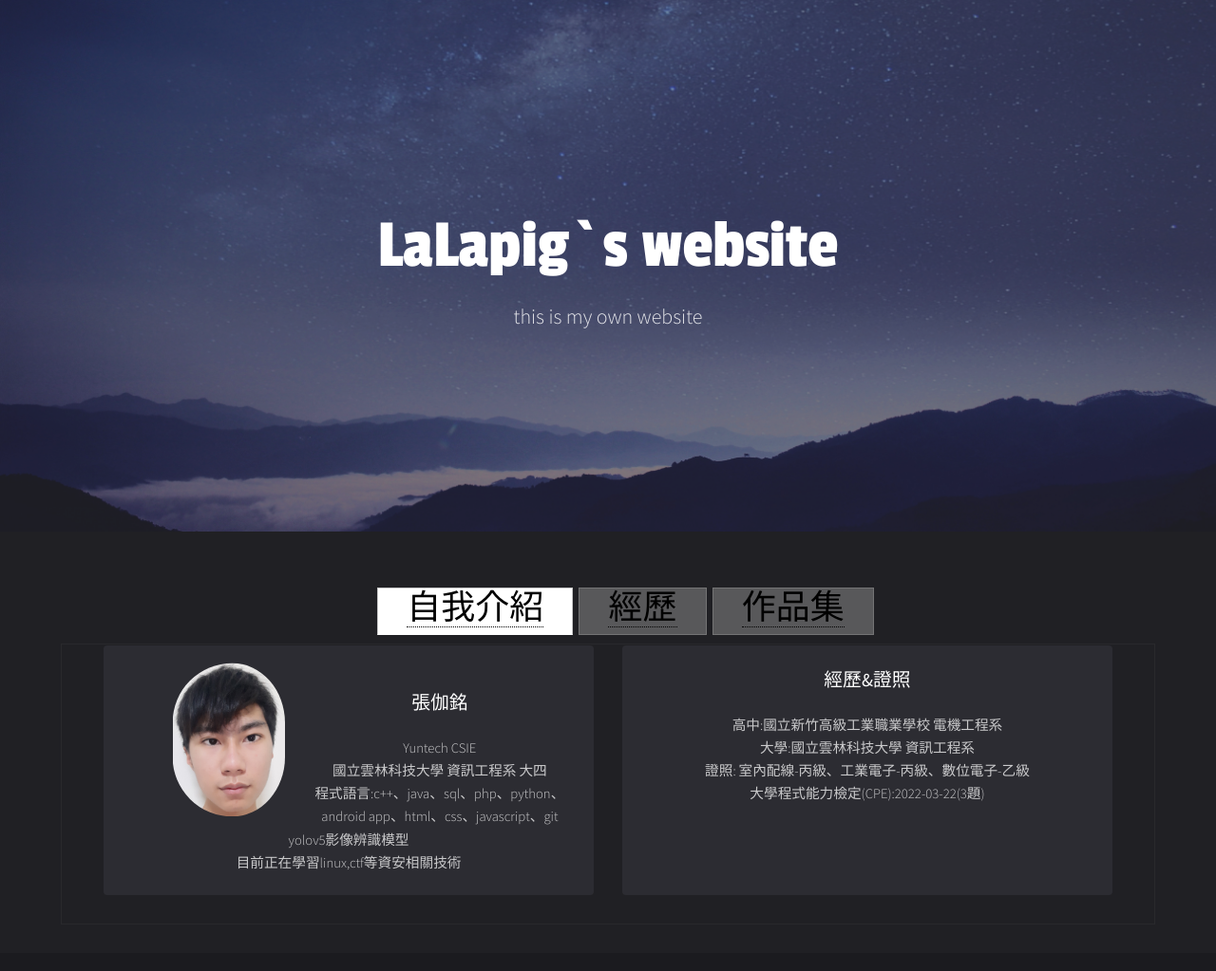
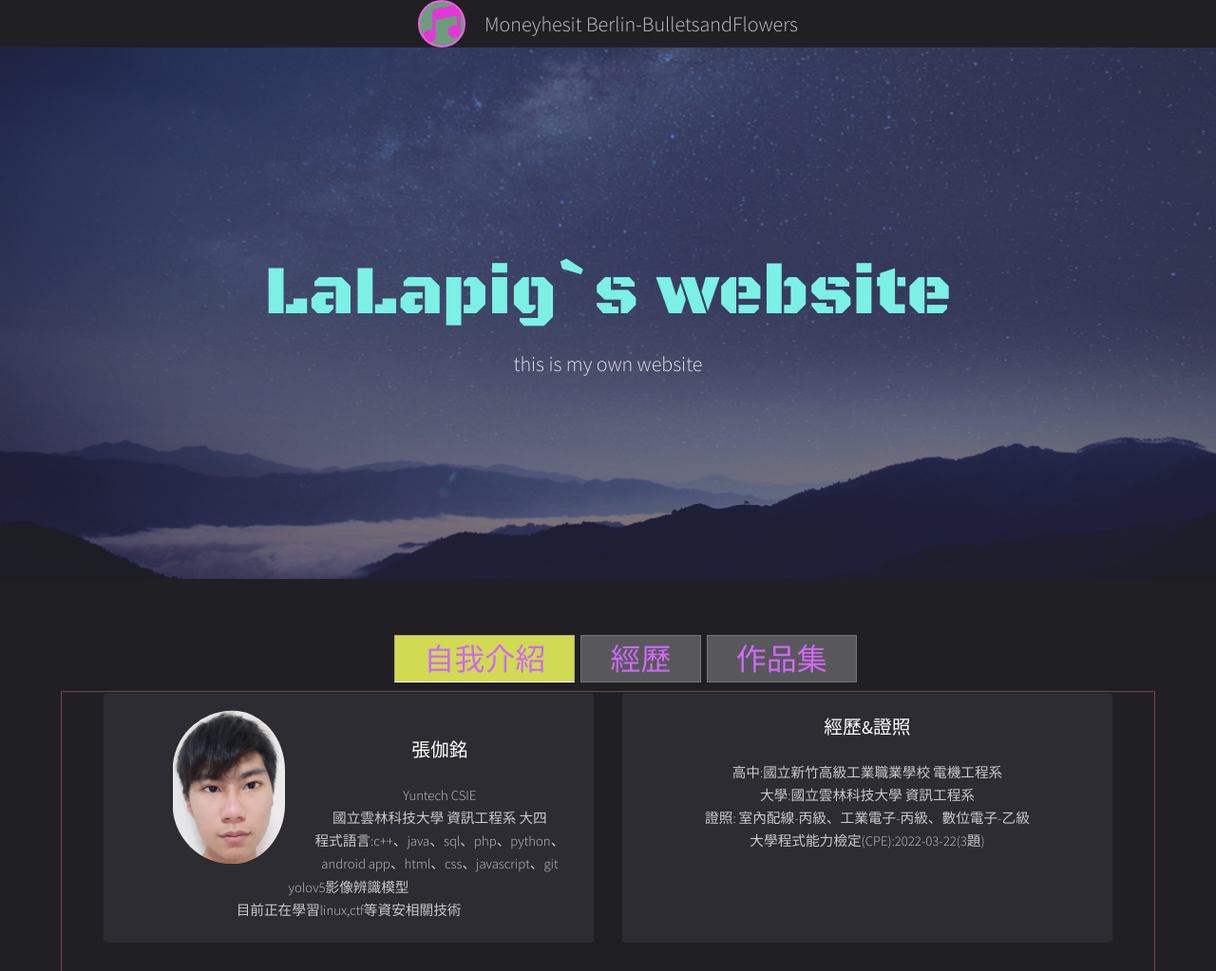
Before and after one commit to LaLapig1014/lalapig1014.github.io, a plain HTML site: page index.html in a window 1280 px wide. Shown: the top 1023 px of the page at 95% size. Drawn offline with Linux system fonts and the light colour scheme.

Commit message:
layout update

```diff
--- a/assets/css/main.css
+++ b/assets/css/main.css
@@ -973,7 +973,7 @@
 		background-color: #70c7be;
 		border-radius: 4px;
 		border: 0;
-		color: #ffffff !important;
+		color: #ffffff;
 		cursor: pointer;
 		display: inline-block;
 		font-weight: 400;
@@ -1460,13 +1460,67 @@
 
 		}
 
-#tab-demo{  margin:0;text-align: center;}
-#tab-demo > ul{ display:block; margin:0;list-style:none;}
+
+.tabbtn{
+	background-color: #00000000;
+	color: #cf69f7; /* #cf69f7*/
+	font-size: 32px;
+	display:inline-block;
+	height:50px;
+	line-height:40px;
+	padding:0 0px;
+	width: fit-content;
+	justify-content: center;
+}
+
+.tabbtn:hover{
+	background-color: #00000000;
+
+}
+
+
+#tab-demo{
+	margin:0;
+	text-align: center;
+}
+#tab-demo > ul{
+	display:block;
+	 margin:0;
+	 list-style:none;
+	}
 .tab-title{list-style:none;font-size: 36px;}
-#tab-demo > ul > li{ display:inline-block; vertical-align:top;font-family:'微軟正黑體'; margin:0 -1px -1px 0 ; border:1px solid rgba(144, 144, 144, 0.5); height:50px; line-height:40px; background:rgba(144, 144, 144, 0.5);padding:0 30px;list-style:none; box-sizing:border-box;}
+#tab-demo > ul > li{
+	display:inline-block;
+	justify-content: center;
+	align-items: center;
+	vertical-align:top;
+	font-family:'微軟正黑體';
+	margin:0 -1px -1px 0 ;
+	border:1px solid rgba(144, 144, 144, 0.5);
+	height:50px;
+	min-width: fit-content;
+	line-height:40px;
+	background:rgba(144, 144, 144, 0.5);
+	padding:0 30px;
+	list-style:none;
+	box-sizing:border-box;
+}
 #tab-demo >  ul > li a{ color:#000; text-decoration:none;}
-#tab-demo > ul > li.active{ border-bottom:1px solid #fff; background:#fff;}
-#tab-demo > .tab-inner{ clear:both;  border:1px rgba(144, 144, 144, 0.075) solid;}
+#tab-demo > ul > li.active{
+	border-bottom:1px solid #fff;
+	background:#f4ff5bd5;
+
+}
+#tab-demo > ul > li:hover{
+	background:#f2fc68;
+}
+
+#tab-demo > .tab-inner{
+	clear:both;
+	border:1px rgba(201, 88, 88, 0.575) solid;
+
+}
+
 .tab-inner{ padding:1px;}
 @media screen and (max-width: 736px) {
 
@@ -1477,3 +1531,38 @@
 	}
 
 }
+
+@font-face {
+    font-family: "titlefont";
+    src: url("../fonts/BlackOpsOne-Regular.ttf");
+}
+
+#titleh1{
+	font-family: titlefont !important;
+	color: #7cf0e4 !important;
+
+}
+#musicbtn{
+	border-radius: 25px;
+	background-color: #87c29bc2;
+
+	height: 50px;
+	width: 50px;
+	background-image: url("../../images/music_ac.png");
+	background-size: contain;
+	border:2px #e964de solid;
+	margin-right: 20px;
+}
+#musicbtn:hover{
+	background-color: #5ec0b6;
+}
+#topdiv{
+	display: flex;
+	align-items: center;
+    justify-content: center;
+
+}
+#musicname{
+	font-size: 22px;
+	margin-bottom: 0;
+}
--- a/assets/js/main.js
+++ b/assets/js/main.js
@@ -119,10 +119,10 @@
 
 			$(function(){
 				var $li = $('ul.tab-title li');
-					$($li. eq(0) .addClass('active').find('a').attr('href')).siblings('.tab-inner').hide();
+					$($li. eq(0) .addClass('active').find('button').attr('href')).siblings('.tab-inner').hide();
 
 					$li.click(function(){
-						$($(this).find('a'). attr ('href')).show().siblings ('.tab-inner').hide();
+						$($(this).find('button'). attr ('href')).show().siblings ('.tab-inner').hide();
 						$(this).addClass('active'). siblings ('.active').removeClass('active');
 					});
 				});
--- /dev/null
+++ b/assets/js/myjs.js
@@ -0,0 +1,17 @@
+window.onload=function(){
+    let ado=document.getElementById("music");
+    ado.volume=0.4;
+}
+function togglemusic(){
+    let ado=document.getElementById("music");
+    if(ado.paused){
+        ado.play();
+        document.getElementById("musicbtn").style.backgroundImage="url('images/music_ac.png')"
+        console.log("music play");
+    }
+    else{
+        ado.pause();
+        document.getElementById("musicbtn").style.backgroundImage="url('images/music_na.png')"
+        console.log("music pause");
+    }
+}
--- a/index.html
+++ b/index.html
@@ -3,7 +3,16 @@
 	Full Motion by TEMPLATED
 	templated.co @templatedco
 	Released for free under the Creative Commons Attribution 3.0 license (templated.co/license)
---><html><head><title>LaLapig`s website</title><meta charset="utf-8"><meta name="robots" content="index, follow, max-image-preview:large, max-snippet:-1, max-video-preview:-1"><meta name="viewport" content="width=device-width, initial-scale=1"><link rel="stylesheet" href="assets/css/main.css"></head><body id="top">
+--><html>
+	<head>
+	<title>LaLapig`s website</title>
+	<meta charset="utf-8">
+	<meta name="robots" content="index, follow, max-image-preview:large, max-snippet:-1, max-video-preview:-1">
+	<meta name="viewport" content="width=device-width, initial-scale=1">
+	<link rel="stylesheet" href="assets/css/main.css">
+	<link rel="icon" href="images/aax1h-z0je6-001.ico" type="image/x-icon"/>
+</head>
+	<body id="top">
 
 			<!-- Banner -->
 			<!--
@@ -11,8 +20,14 @@
 				its extension (eg. images/banner). Your video must be available in both .mp4 and .webm
 				formats to work correctly.
 			-->
-				<section id="banner" data-video="images/banner"><div class="inner">
-						<header><h1>LaLapig`s website</h1>
+				<div id="topdiv">
+					<audio id="music" autoplay loop src="images/BulletsandFlowers.mp3"></audio>
+					<button id="musicbtn" onclick="togglemusic()"></button>
+					<p id="musicname">Moneyhesit Berlin-BulletsandFlowers</p>
+				</div>
+				<section id="banner" data-video="images/banner">
+					<div class="inner">
+						<header><h1 id="titleh1">LaLapig`s website</h1>
 							<p>this is my own website<br>
 
 
@@ -35,9 +50,9 @@
 					<!-- Boxes -->
 					<div id="tab-demo">
 						<ul class="tab-title">
-							<li><a href="#tab01">自我介紹</a></li>
-							<li><a href="#tab02">經歷</a></li>
-							<li><a href="#tab03">作品集</a></li>
+							<li><button href="#tab01" class="tabbtn">自我介紹</button></li>
+							<li><button href="#tab02" class="tabbtn">經歷</button></li>
+							<li><button href="#tab03" class="tabbtn">作品集</button></li>
 						  </ul>
 						  <div id="tab01" class="tab-inner">
 
@@ -243,6 +258,6 @@
 			<script src="assets/js/util.js"></script>
 
 			<script src="assets/js/main.js"></script>
-
+			<script src="assets/js/myjs.js"></script>
 			</body>
 		</html>
```
Also changed, not shown: assets/fonts/BlackOpsOne-Regular.ttf (added), images/aax1h-z0je6-001.ico (added), images/music_ac.png (added), images/music_na.png (added), 2 other files.
